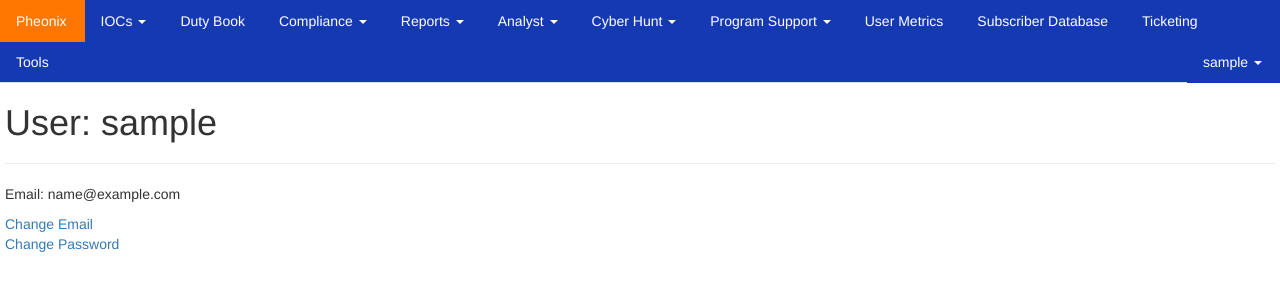
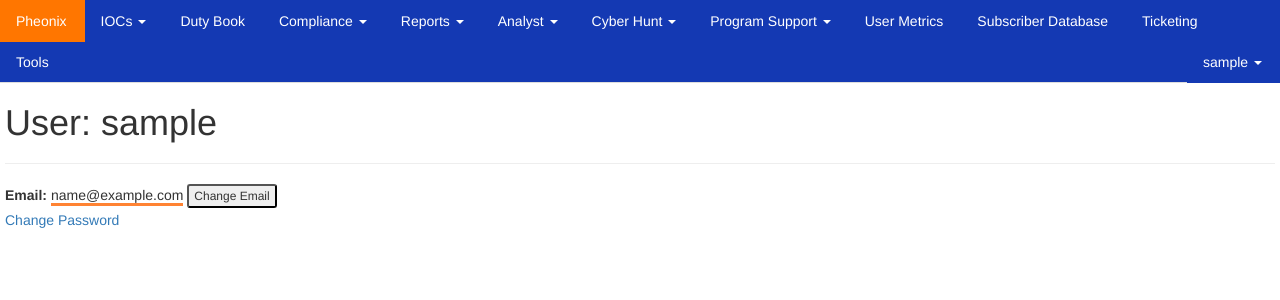
Before and after one commit to dgrbrady/ArcanistsBlog, a Flask app: a page that uses app/templates/profile.html in a window 1280 px wide. Shown: the top 300 px of the page. Run offline with Flask 2, Linux system fonts and the light colour scheme; the visitor is signed in with stand-in values (Sample User, id 1); data comes from the database, SQL or seed files in the repository; both versions use the stored data as it was after the commit; some libraries are stand-ins or nearby versions.

```diff
--- a/app/main/forms.py
+++ b/app/main/forms.py
@@ -1,9 +1,13 @@
 from flask_wtf import FlaskForm
 from wtforms import StringField, SubmitField, PasswordField, BooleanField
-from wtforms.validators import DataRequired
+from wtforms.validators import DataRequired, Email
 
 class LoginForm(FlaskForm):
     username = StringField('Username:', validators=[DataRequired()])
     password = PasswordField('Password:', validators=[DataRequired()])
     remember_me = BooleanField('Remember Me')
     submit = SubmitField('Login')
+
+class ChangeEmailForm(FlaskForm):
+    new_email = StringField('New Email:', validators=[DataRequired(), Email()])
+    save = SubmitField('Save')
--- a/app/main/views.py
+++ b/app/main/views.py
@@ -1,9 +1,9 @@
 from flask import render_template, session, redirect, url_for, flash, request
-from .forms import LoginForm
+from .forms import LoginForm, ChangeEmailForm
 from flask_login import current_user, login_user, logout_user, login_required
 from app.models import User, BigNumbers
 from werkzeug.urls import url_parse
-from app import main
+from app import db, main
 
 @main.bp.route('/', methods=['GET', 'POST'])
 def index():
@@ -36,11 +36,12 @@ def dashboard():
                             this_quarter=this_quarter,
                             ticket_leader=ticket_leader)
 
-@main.bp.route('/profile')
+@main.bp.route('/profile', methods=['GET', 'POST'])
 @login_required
 def profile():
-    user = User.query.filter_by(username=current_user.username).first_or_404()
-    if user == current_user:
-        return render_template('profile.html', user=user, email=user.email)
-    else:
-        return render_template('errors/403.html')
+    email_form = ChangeEmailForm()
+    if email_form.validate_on_submit():
+        current_user.set_email(email=email_form.new_email.data)
+        db.session.add(current_user)
+        db.session.commit()
+    return render_template('profile.html', user=current_user, email=current_user.email, form=email_form)
--- /dev/null
+++ b/app/static/css/profile.css
@@ -0,0 +1,8 @@
+div.email p {
+    display: inline;
+    border-bottom: #FF8333;
+    border-bottom-style: solid;
+}
+.btn-xs {
+    display: inline;
+}
--- /dev/null
+++ b/app/static/js/profile.js
@@ -0,0 +1,12 @@
+// Scripts to run on profile.html
+
+// Change User Email
+// Click button -> display form
+let emailForm = document.getElementById('email-form');
+let emailButton = document.getElementById('change-email-button');
+
+emailForm.style.display = 'none';
+
+emailButton.addEventListener('click', function() {
+    emailForm.style.display = 'inline';
+})
--- a/app/templates/profile.html
+++ b/app/templates/profile.html
@@ -1,10 +1,24 @@
 {% extends "base.html" %}
+{% import "bootstrap/wtf.html" as wtf %}
+
+{% block head %}
+{{ super() }}
+<link rel="stylesheet" type="text/css" href="../static/css/profile.css">
+{% endblock %}
 
 {% block page_content %}
     <h1>User: {{ user.username }}</h1>
     <hr>
-    <p>Email: {{ user.email }}</p>
-    <a href="#">Change Email</a>
-    <br>
+    <div class="email">
+        <label for="current-email">Email: </label>
+        <p>{{ user.email }}</p>
+        <button type="button" id="change-email-button" class="btn-xs">Change Email</button>
+        <div id="email-form">
+            {{ wtf.quick_form(form) }}
+        </div>
+    </div>
     <a href="#">Change Password</a>
+
+    <script type="text/javascript" src="../static/js/profile.js">
+    </script>
 {% endblock %}
```
Also changed, not shown: data-dev.sqlite.
